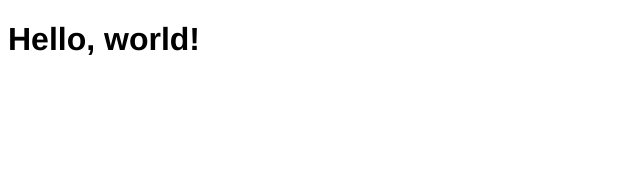
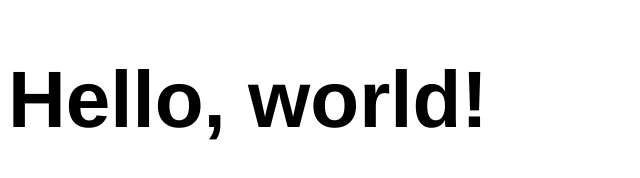
Before and after one commit to liqinrui/TC349, a plain HTML site: page week1/hello.html in a window 1280 px wide. Shown: the whole page, without its empty margins (0-640 px from the left). Drawn offline with Linux system fonts and the light colour scheme.

Commit message:
hello world

```diff
--- a/week1/hello.html
+++ b/week1/hello.html
@@ -4,7 +4,9 @@
 	<meta http-equiv="Content-type" content="text/html; charset=utf-8">
 	<title>Hello, world!</title>
 	<style type="text/css" media="screen">
-	h1{font-family:Helvetica;}
+	h1{font-family:Helvetica;
+		font-size:500%;
+		font-weight:bold;}
 	</style>
 
 </head>
```
